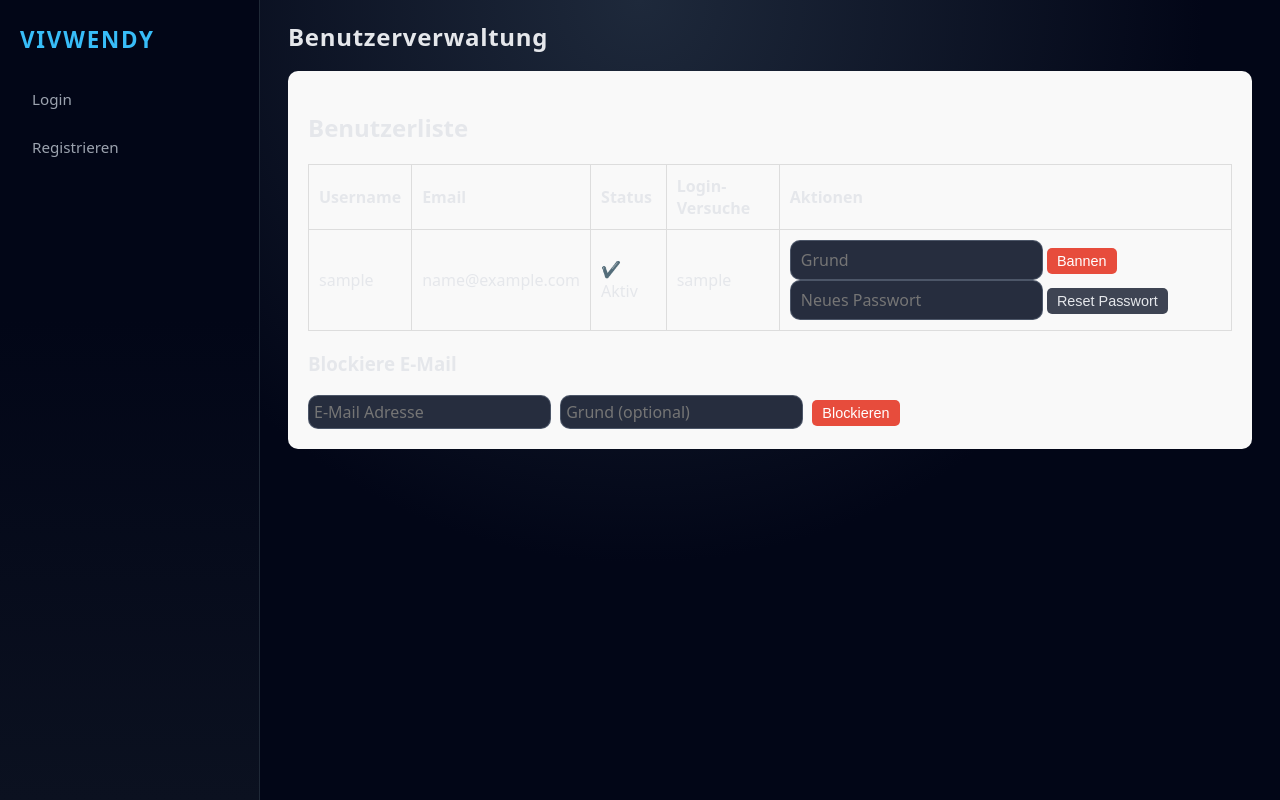
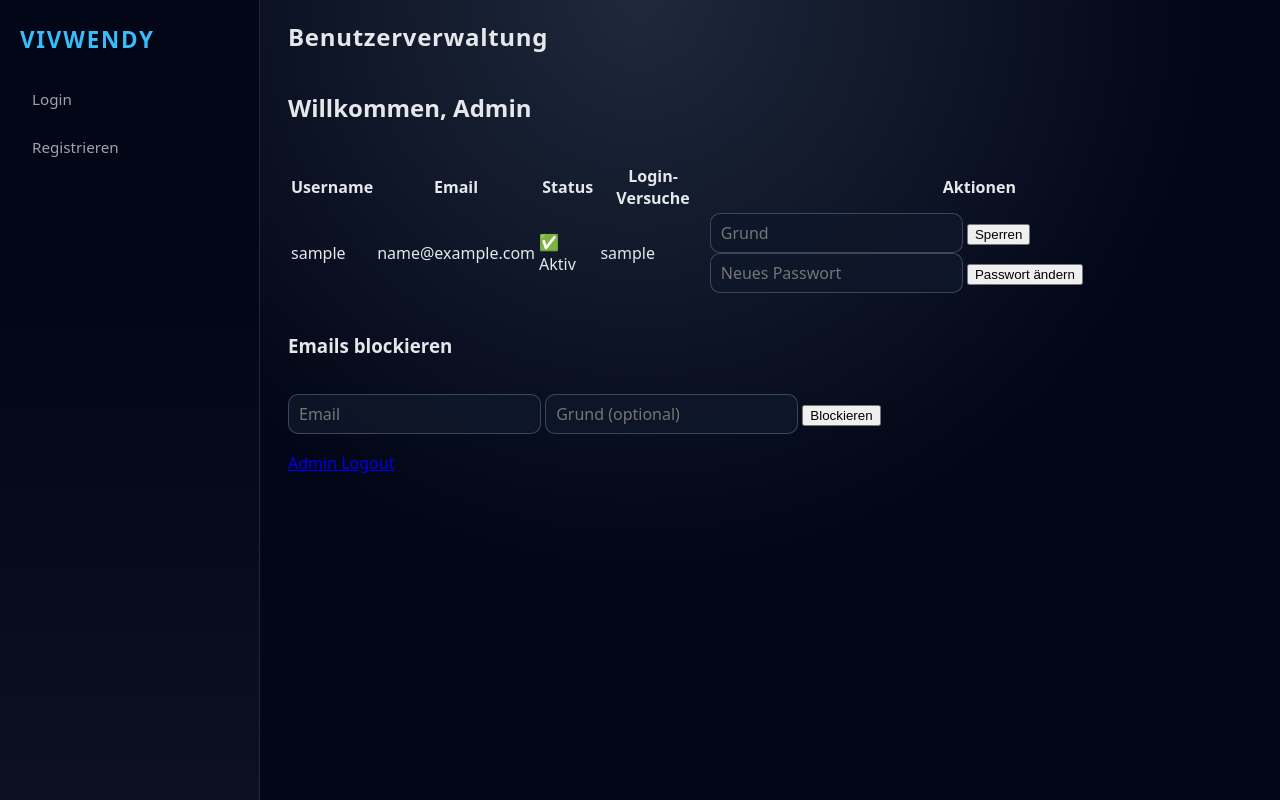
Before and after one commit to luki2005/vivendy, a Flask app: template templates/admin_users.html in a window 1280 px wide. Run offline with Flask 3, Linux system fonts and the light colour scheme; the template is opened without the code that fills it: most values are stand-ins (such as "Sample title", 1, 10 or a date in 2020).

Commit message:
Update admin_users.html

```diff
--- a/templates/admin_users.html
+++ b/templates/admin_users.html
@@ -1,12 +1,12 @@
 {% extends "base.html" %}
 
-{% block title %}Admin – Benutzer{% endblock %}
+{% block title %}Admin Panel{% endblock %}
 {% block header %}Benutzerverwaltung{% endblock %}
 
 {% block content %}
-<div class="admin-container">
-  <h2>Benutzerliste</h2>
-  <table class="user-table">
+<h2>Willkommen, Admin</h2>
+
+<table>
     <thead>
         <tr>
             <th>Username</th>
@@ -17,33 +17,33 @@
         </tr>
     </thead>
     <tbody>
-      {% for u in users %}
-      <tr {% if u.banned %}class="banned"{% endif %}>
-        <td>{{ u.username }}</td>
-        <td>{{ u.email }}</td>
+        {% for user in users %}
+        <tr>
+            <td>{{ user.username }}</td>
+            <td>{{ user.email }}</td>
             <td>
-          {% if u.banned %}
-            ❌ Gesperrt
+                {% if user.banned %}
+                    ❌ Gesperrt ({{ user.ban_reason }})
                 {% else %}
-            ✔️ Aktiv
+                    ✅ Aktiv
                 {% endif %}
             </td>
-        <td>{{ u.get("login_attempts", 0) }}</td>
-        <td class="actions">
-          {% if not u.banned %}
-          <form method="post" action="{{ url_for('ban_user', user_id=u._id) }}">
+            <td>{{ user.login_attempts or 0 }}</td>
+            <td>
+                {% if not user.banned %}
+                <form action="{{ url_for('ban_user', user_id=user._id) }}" method="post" style="display:inline;">
                     <input type="text" name="reason" placeholder="Grund" required>
-            <button class="btn danger">Bannen</button>
+                    <button type="submit">Sperren</button>
                 </form>
                 {% else %}
-          <form method="post" action="{{ url_for('unban_user', user_id=u._id) }}">
-            <button class="btn">Entbannen</button>
+                <form action="{{ url_for('unban_user', user_id=user._id) }}" method="post" style="display:inline;">
+                    <button type="submit">Freischalten</button>
                 </form>
                 {% endif %}
 
-          <form method="post" action="{{ url_for('admin_change_password', user_id=u._id) }}">
+                <form action="{{ url_for('admin_change_password', user_id=user._id) }}" method="post" style="display:inline;">
                     <input type="password" name="password" placeholder="Neues Passwort" required>
-            <button class="btn">Reset Passwort</button>
+                    <button type="submit">Passwort ändern</button>
                 </form>
             </td>
         </tr>
@@ -51,23 +51,12 @@
     </tbody>
 </table>
 
-  <h3>Blockiere E-Mail</h3>
-  <form method="post" action="{{ url_for('block_email') }}" class="block-email-form">
-    <input type="email" name="email" placeholder="E-Mail Adresse" required>
+<h3>Emails blockieren</h3>
+<form action="{{ url_for('block_email') }}" method="post">
+    <input type="email" name="email" placeholder="Email" required>
     <input type="text" name="reason" placeholder="Grund (optional)">
-    <button class="btn danger">Blockieren</button>
+    <button type="submit">Blockieren</button>
 </form>
-</div>
 
-<style>
-.admin-container { padding: 20px; background: #f9f9f9; border-radius: 10px; }
-.user-table { width: 100%; border-collapse: collapse; margin-bottom: 20px; }
-.user-table th, .user-table td { padding: 10px; border: 1px solid #ddd; text-align: left; }
-.user-table tr.banned { background-color: #ffe6e6; }
-.actions form { display: inline-block; margin-right: 5px; }
-.btn { padding: 5px 10px; border: none; border-radius: 5px; cursor: pointer; }
-.btn.danger { background-color: #e74c3c; color: #fff; }
-.btn:hover { opacity: 0.9; }
-.block-email-form input { margin-right: 5px; padding: 5px; }
-</style>
+<a href="{{ url_for('admin_logout') }}">Admin Logout</a>
 {% endblock %}
```
Lines whose indentation alone changed are shown as unchanged.
